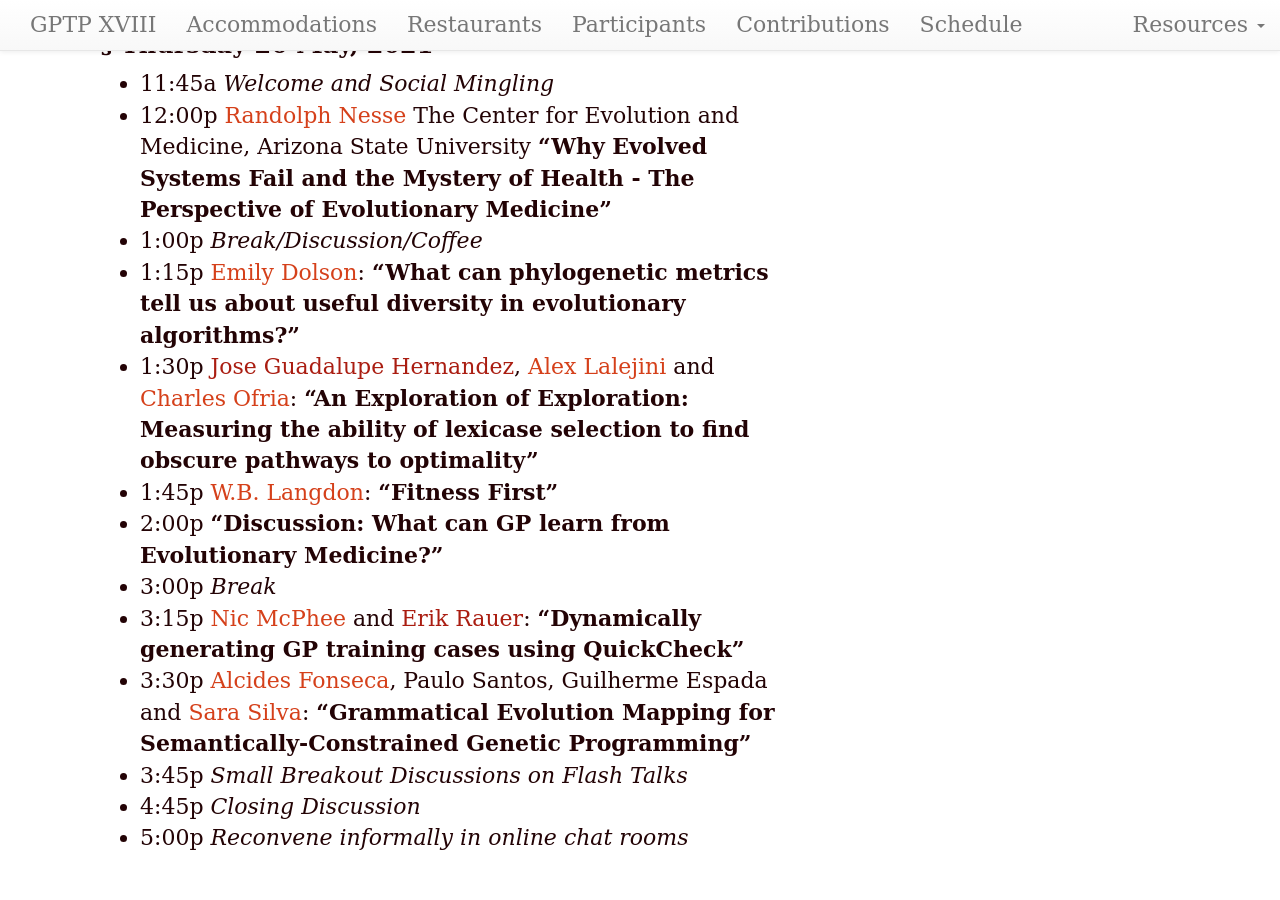
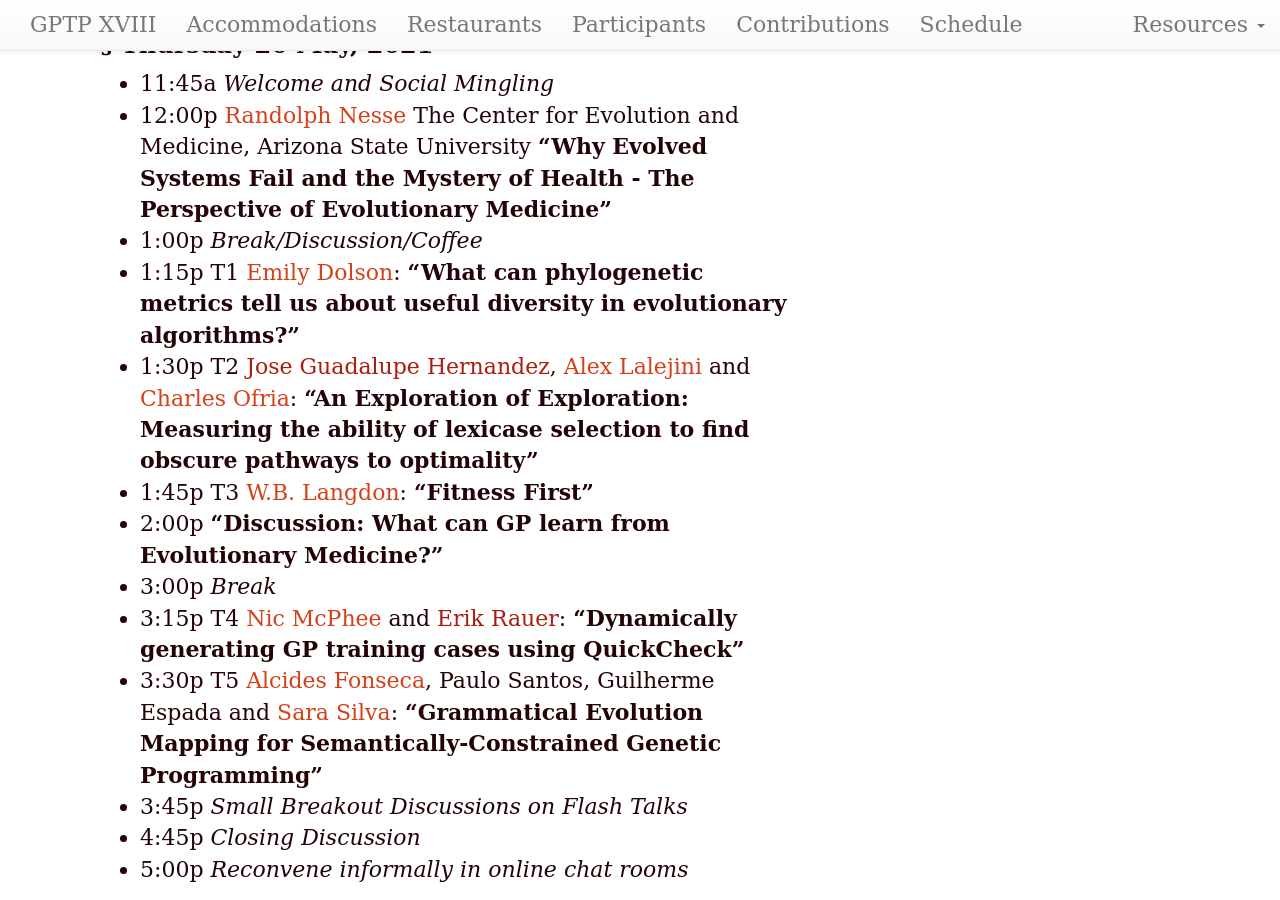
Before and after one commit to GPTP-workshop/gptp-workshop.github.io, a Jekyll site: the page built from schedule.md, in a window 1280 px wide and 900 px high, scrolled down 1098 px. Built offline with Jekyll 4.4.1, drawn with Linux system fonts in a browser that asks for light colours; our own code applies the rules of GitHub Pages for plain Markdown files.

```diff
--- a/schedule.md
+++ b/schedule.md
@@ -34,17 +34,17 @@ dates: "May 19-21, 2021"
 - 12:00p [Randolph Nesse](https://www.randolphnesse.com/) The Center for Evolution and Medicine, Arizona State University
 **"Why Evolved Systems Fail and the Mystery of Health - The Perspective of Evolutionary Medicine"**
 - 1:00p _Break/Discussion/Coffee_
-- 1:15p [Emily Dolson](https://cse.msu.edu/~dolsonem/):
+- 1:15p T1 [Emily Dolson](https://cse.msu.edu/~dolsonem/):
 **"What can phylogenetic metrics tell us about useful diversity in evolutionary algorithms?"**
-- 1:30p [Jose Guadalupe Hernandez](), [Alex Lalejini](https://lalejini.com/) and [Charles Ofria](https://ofria.com/):
+- 1:30p T2 [Jose Guadalupe Hernandez](), [Alex Lalejini](https://lalejini.com/) and [Charles Ofria](https://ofria.com/):
 **"An Exploration of Exploration: Measuring the ability of lexicase selection to find obscure pathways to optimality"**
-- 1:45p [W.B. Langdon](http://www0.cs.ucl.ac.uk/staff/W.Langdon/):
+- 1:45p T3 [W.B. Langdon](http://www0.cs.ucl.ac.uk/staff/W.Langdon/):
 **"Fitness First"**
 - 2:00p **"Discussion: What can GP learn from Evolutionary Medicine?"**
 - 3:00p _Break_
-- 3:15p [Nic McPhee](https://academics.morris.umn.edu/nic-mcphee) and [Erik Rauer]():
+- 3:15p T4 [Nic McPhee](https://academics.morris.umn.edu/nic-mcphee) and [Erik Rauer]():
 **"Dynamically generating GP training cases using QuickCheck"**
-- 3:30p [Alcides Fonseca](http://alcidesfonseca.com), Paulo Santos, Guilherme Espada and [Sara Silva](http://gplab.sourceforge.net/sara/):
+- 3:30p T5 [Alcides Fonseca](http://alcidesfonseca.com), Paulo Santos, Guilherme Espada and [Sara Silva](http://gplab.sourceforge.net/sara/):
 **"Grammatical Evolution Mapping for Semantically-Constrained Genetic Programming"**
 - 3:45p _Small Breakout Discussions on Flash Talks_
 - 4:45p _Closing Discussion_
```
